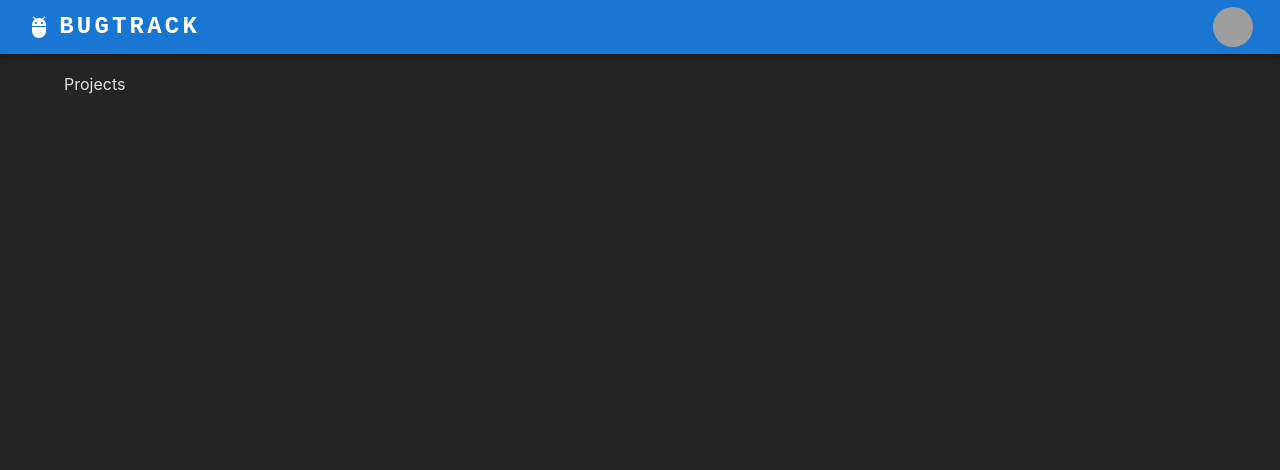
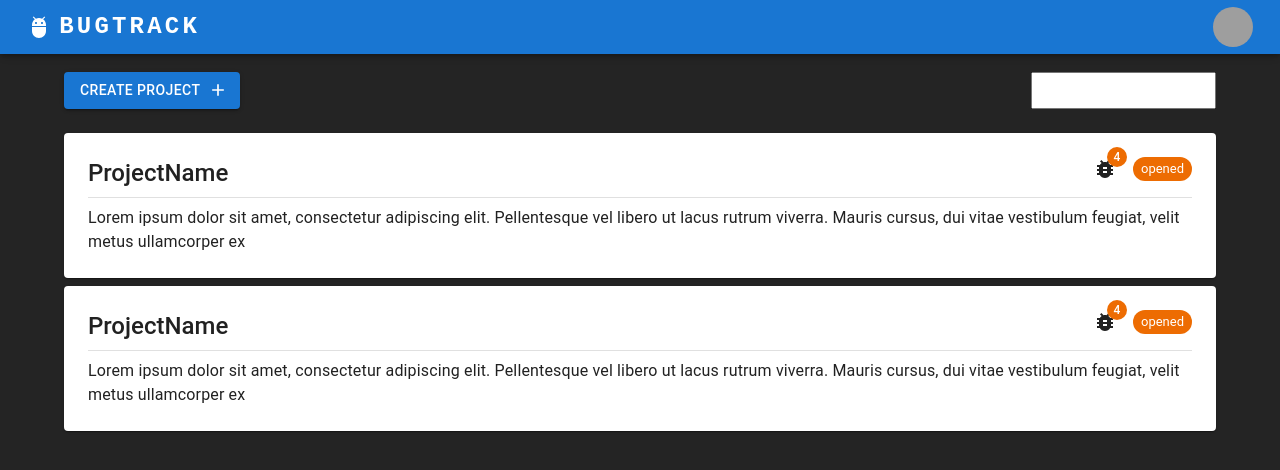
Before and after one commit to mubashir-angathil/nthtrack-client, a React (Vite) app: page /home in a window 1280 px wide. Shown: the top 470 px of the page. Built offline with nearby package versions, Linux system fonts and the light colour scheme; grey boxes are pictures that could not be loaded.

Commit message:
Page projects creation

```diff
--- a/src/pages/home/project/PageProjects.tsx
+++ b/src/pages/home/project/PageProjects.tsx
@@ -1,7 +1,43 @@
 import React from "react";
-import { Box } from "@mui/material";
+import { Grid, Button } from "@mui/material";
+import AddIcon from "@mui/icons-material/Add";
+import ProjectCardComponent from "../../../components/card/project-card/ProjectCardComponent";
+
 const PageProjects: React.FC = () => {
-  return <Box>Projects</Box>;
+  return (
+    <Grid container gap={2}>
+      <Grid item xs={12} display="flex" justifyContent="space-between">
+        <Button variant="contained" endIcon={<AddIcon />}>
+          Create Project
+        </Button>
+        <input type="search" />
+      </Grid>
+      <Grid xs={12}>
+        <ProjectCardComponent
+          projects={[
+            {
+              projectTitle: "ProjectName",
+              description: `Lorem ipsum dolor sit amet, consectetur adipiscing elit.
+              Pellentesque vel libero ut lacus rutrum viverra. Mauris
+              cursus, dui vitae vestibulum feugiat, velit metus ullamcorper
+              ex`,
+              numberOfIssues: 4,
+              status: "opened",
+            },
+            {
+              projectTitle: "ProjectName",
+              description: `Lorem ipsum dolor sit amet, consectetur adipiscing elit.
+              Pellentesque vel libero ut lacus rutrum viverra. Mauris
+              cursus, dui vitae vestibulum feugiat, velit metus ullamcorper
+              ex`,
+              numberOfIssues: 4,
+              status: "opened",
+            },
+          ]}
+        />
+      </Grid>
+    </Grid>
+  );
 };
 
 export default PageProjects;
```
